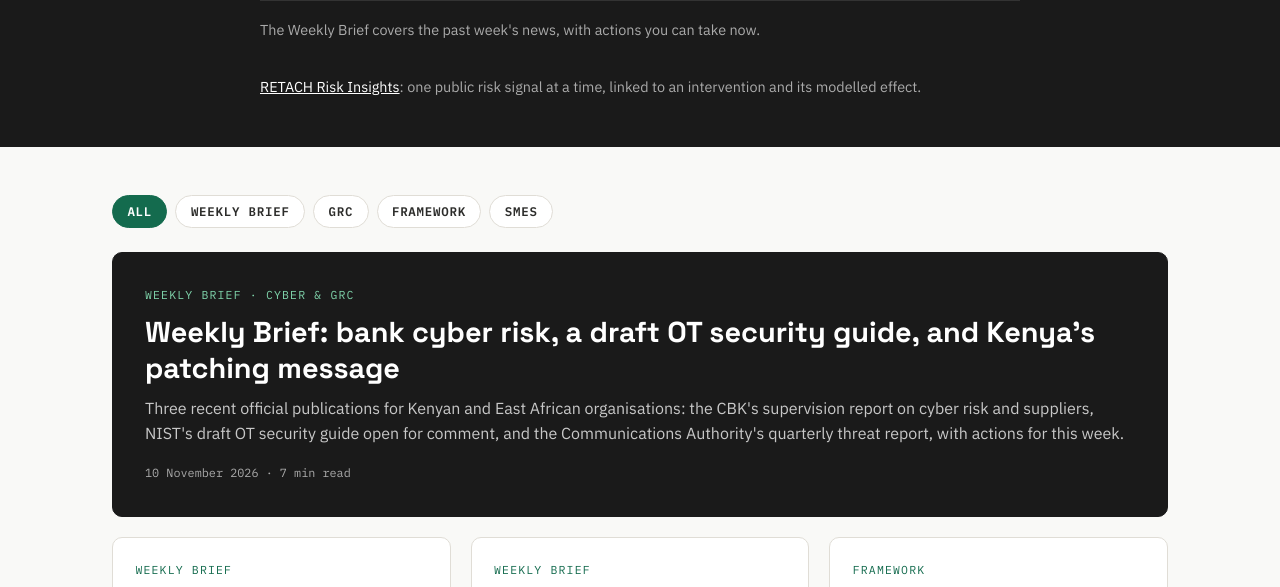
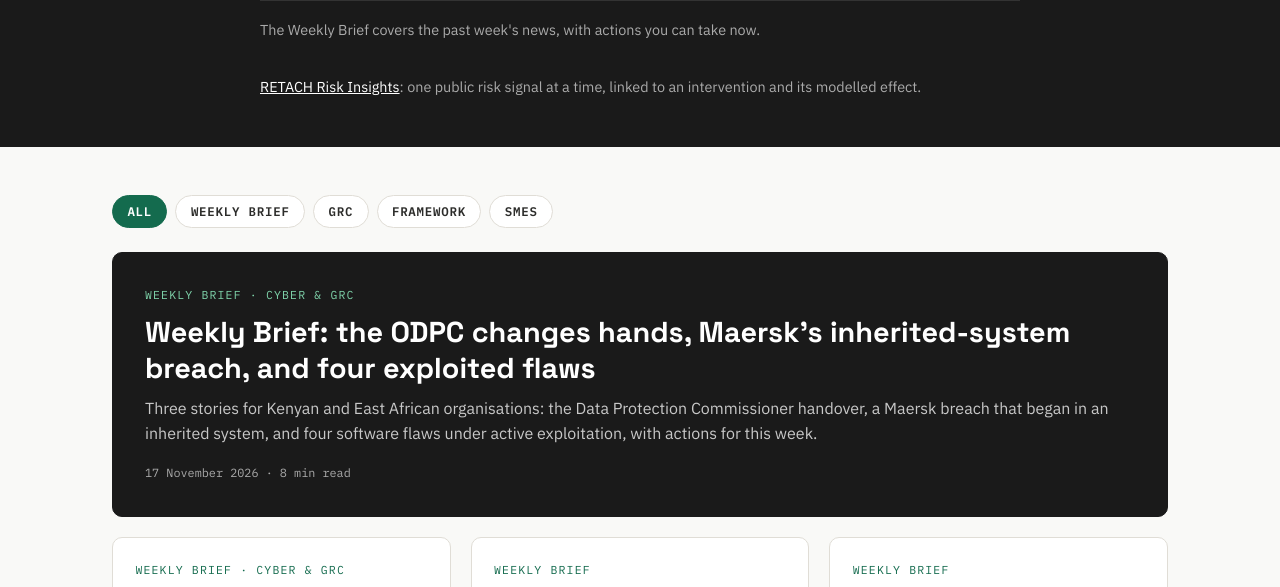
Before and after one commit to njaaganduati/njaaganduati.github.io, a plain HTML site: page insights/index.html in a window 1280 px wide. Shown: the part 324-911 px from the top of the page. Drawn offline with Linux system fonts and the light colour scheme.

Commit message:
Insights hub: add Weekly Brief 4
Added new weekly brief post for November 17, 2026.

```diff
--- a/insights/index.html
+++ b/insights/index.html
@@ -169,7 +169,8 @@
     <button type="button" class="chip" aria-pressed="false" data-filter="SMEs">SMEs</button>
   </div>
   <div class="post-grid" id="posts">
-    <a class="post-card featured" href="/insights/weekly-brief-2026-11-10.html" data-cat="Weekly Brief"><div class="tag">Weekly Brief &middot; Cyber &amp; GRC</div><h3>Weekly Brief: bank cyber risk, a draft OT security guide, and Kenya's patching message</h3><p>Three recent official publications for Kenyan and East African organisations: the CBK's supervision report on cyber risk and suppliers, NIST's draft OT security guide open for comment, and the Communications Authority's quarterly threat report, with actions for this week.</p><div class="meta">10 November 2026 &middot; 7 min read</div></a>
+    <a class="post-card featured" href="/insights/weekly-brief-2026-11-17.html" data-cat="Weekly Brief"><div class="tag">Weekly Brief &middot; Cyber &amp; GRC</div><h3>Weekly Brief: the ODPC changes hands, Maersk's inherited-system breach, and four exploited flaws</h3><p>Three stories for Kenyan and East African organisations: the Data Protection Commissioner handover, a Maersk breach that began in an inherited system, and four software flaws under active exploitation, with actions for this week.</p><div class="meta">17 November 2026 &middot; 8 min read</div></a>
+    <a class="post-card" href="/insights/weekly-brief-2026-11-10.html" data-cat="Weekly Brief"><div class="tag">Weekly Brief &middot; Cyber &amp; GRC</div><h3>Weekly Brief: bank cyber risk, a draft OT security guide, and Kenya's patching message</h3><p>Three recent official publications for Kenyan and East African organisations: the CBK's supervision report on cyber risk and suppliers, NIST's draft OT security guide open for comment, and the Communications Authority's quarterly threat report, with actions for this week.</p><div class="meta">10 November 2026 &middot; 7 min read</div></a>
     <a class="post-card" href="/insights/weekly-brief-2026-11-03.html" data-cat="Weekly Brief"><div class="tag">Weekly Brief</div><h3>Weekly Brief: the national threat report, the CBK's draft risk rules, and the PHP patch</h3><p>Three stories for Kenyan and East African organisations: the National KE-CIRT quarterly threat report, the Central Bank of Kenya's draft risk rules, and the PHP2Shell patch, with actions for this week.</p><div class="meta">3 November 2026 &middot; 7 min read</div></a>
     <a class="post-card" href="/insights/weekly-brief-2026-10-22.html" data-cat="Weekly Brief"><div class="tag">Weekly Brief</div><h3>A VPN flaw behind ransomware, the ODPC's record, and the 72-hour test</h3><p>Three stories, what each means for Kenyan and East African organisations, and what to do about it this week.</p><div class="meta">22 October 2026 &middot; 6 min read</div></a>
     <a class="post-card" href="/insights/sins-framework-introduction.html" data-cat="Framework"><div class="tag">Framework</div><h3>Introducing the S.I.N.S. Framework&trade;</h3><p>A practical approach to cybersecurity built on four pillars: Systems, Infrastructure, Network and Security.</p><div class="meta">March 2025 &middot; 5 min read</div></a>
```
